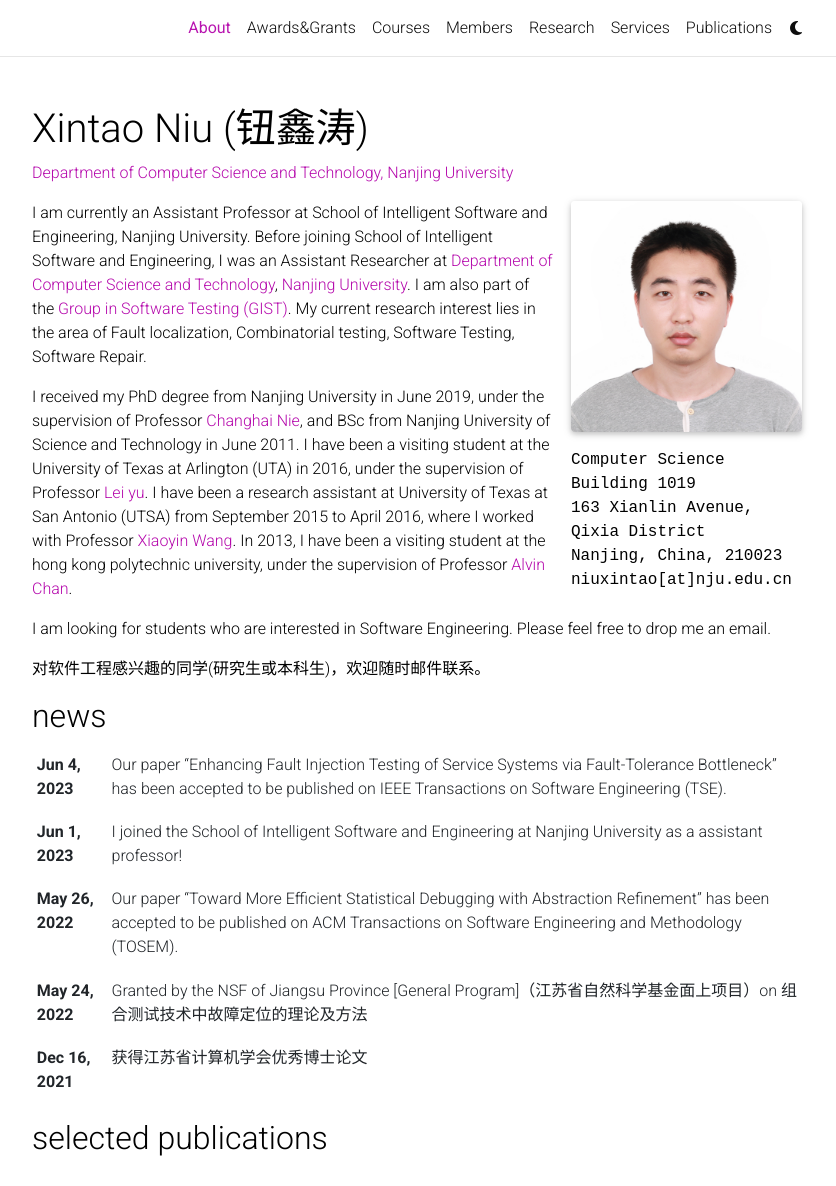
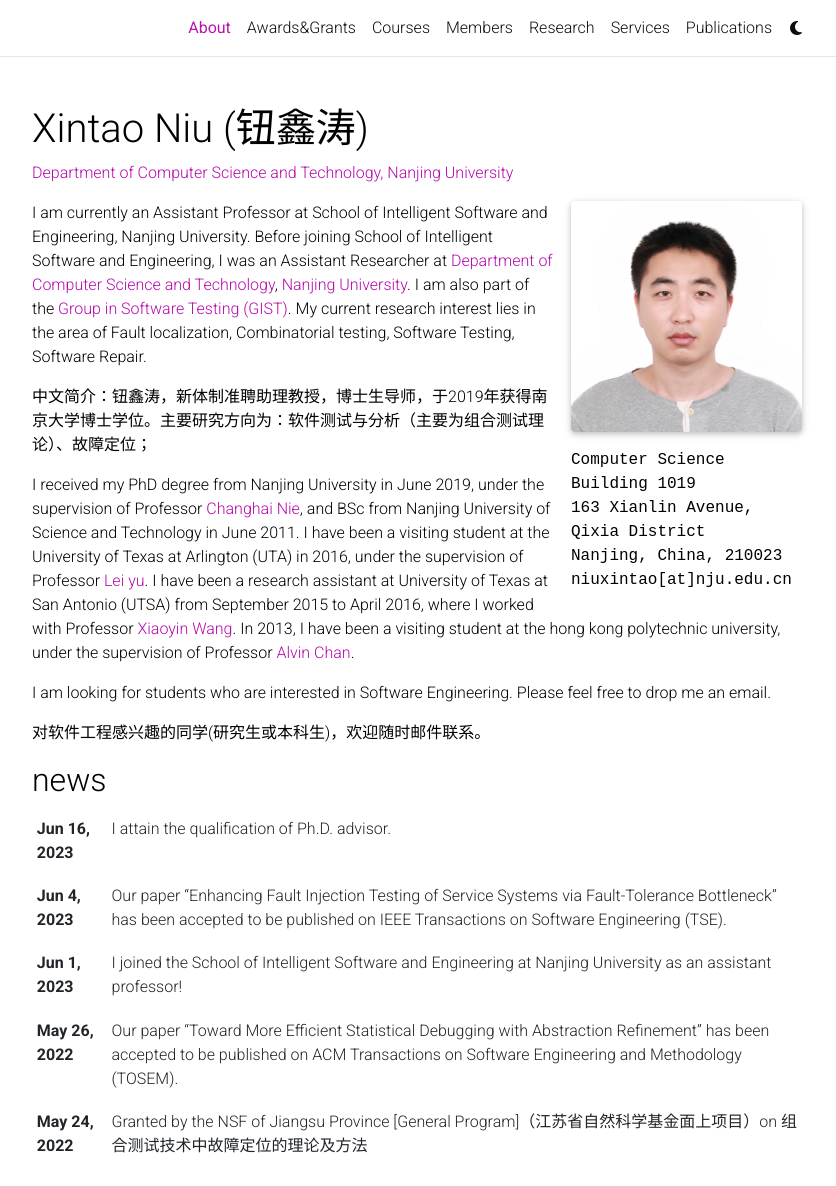
Before and after one commit to niuxintao/niuxintao.github.io, a Jekyll site: the page built from _pages/about.md, in a window 1280 px wide and 1400 px high, cut to the strip 0-1186 px from the top of the window. Shown: the whole strip, without its empty margins (223-1059 px from the left). Built offline with Jekyll 4.4.1, drawn with Linux system fonts in a browser that asks for light colours; full-size pictures stand in for the smaller copies a plugin makes; comment, search, counter and statistics services are not loaded; a style sheet for code colours, icons or effects is not loaded.

Commit message:
change the news and fix some typos

```diff
--- a/_pages/about.md
+++ b/_pages/about.md
@@ -20,6 +20,8 @@
 
 I am currently an Assistant Professor at School of Intelligent Software and Engineering, Nanjing University. Before joining School of Intelligent Software and Engineering, I was an Assistant Researcher at [Department of Computer Science and Technology](https://cs.nju.edu.cn/), [Nanjing University](https://www.nju.edu.cn/). I am also part of the [Group in Software Testing (GIST)](http://gist.nju.edu.cn/). My current research interest lies in the area of Fault localization, Combinatorial testing, Software Testing, Software Repair.
 
+中文简介：钮鑫涛，新体制准聘助理教授，博士生导师，于2019年获得南京大学博士学位。主要研究方向为：软件测试与分析（主要为组合测试理论）、故障定位；
+
 I received my PhD degree from Nanjing University in June 2019, under the supervision of Professor [Changhai Nie](http://gist.nju.edu.cn/~changhai/), and BSc from Nanjing University of Science and Technology in June 2011. I have been a visiting student at the University of Texas at Arlington (UTA) in 2016, under the supervision of Professor [Lei yu](http://ranger.uta.edu/~ylei/index.html). I have been a research assistant at University of Texas at San Antonio (UTSA) from September 2015 to April 2016, where I worked with Professor [Xiaoyin Wang](http://www.cs.utsa.edu/~xwang/index.html). In 2013, I have been a visiting student at the hong kong polytechnic university,  under the supervision of Professor [Alvin Chan](https://www.singaporetech.edu.sg/directory/faculty/alvin-chan).
 
 
```
Also changed, not shown: _news/10.md (added, +7 -0 lines), _news/announcement_9.md (+1 -1 lines), _pages/research.md (+1 -0 lines).
